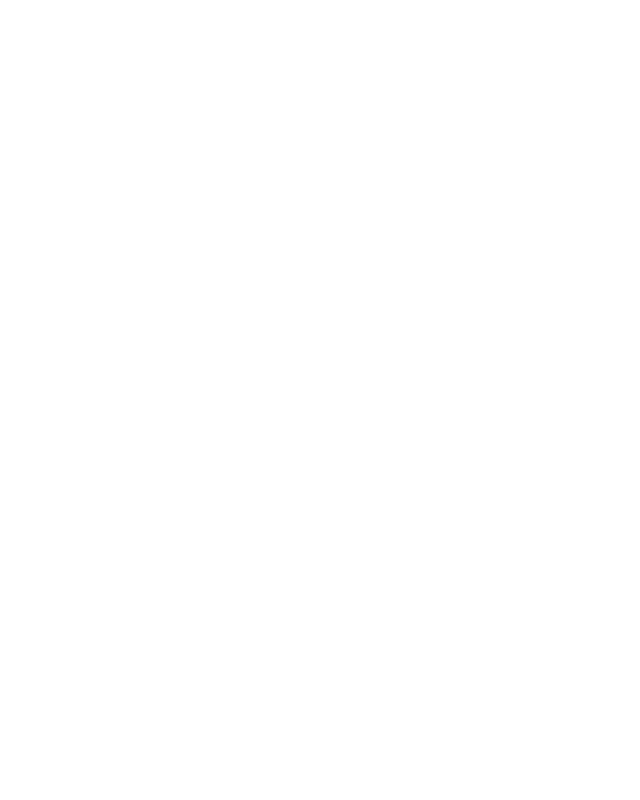
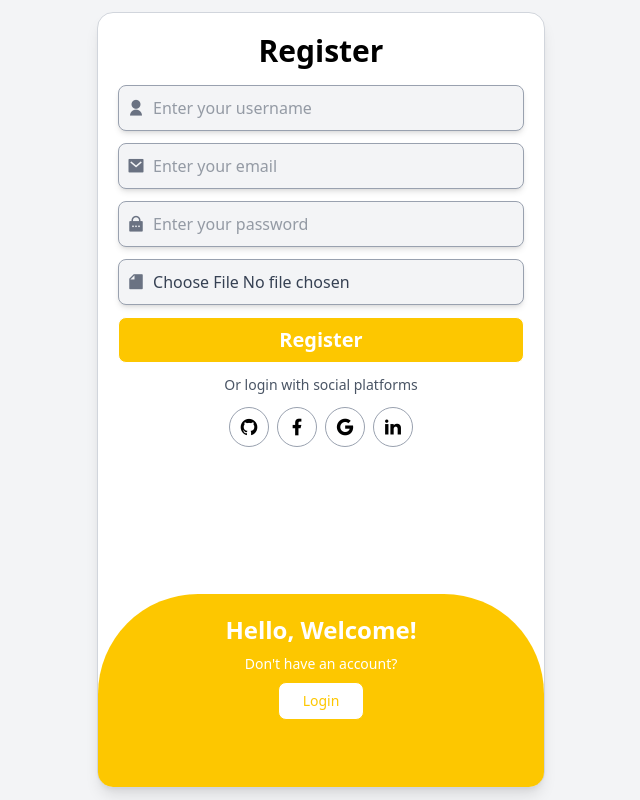
Before and after one commit to Ravinder125/employee-management-system, a React (Vite) app in the folder frontend/: page /auth in a window 1280 px wide. Before the commit this address had no page. Shown: the whole page, without its empty margins (319-959 px from the left). Built offline with nearby package versions, Linux system fonts and the light colour scheme.

Commit message:
add employee dashboard, context for employee data, and protect routes; update links and improve user registration handling

```diff
--- a/frontend/src/components/Input.jsx
+++ b/frontend/src/components/Input.jsx
@@ -5,7 +5,7 @@
 
     return (
         <div className="w-full">
-            <div className={`border flex items-center gap-2 border-gray-400 p-3 bg-gray-100 rounded-lg shadow-md transition-all
+            <div className={`border flex items-center gap-2 border-gray-400 p-2 bg-gray-100 rounded-lg shadow-md transition-all
                 ${isFocus ? 'ring-2 ring-yellow-400' : ''}`}>
                 {icon && (
                     <i className={`ri-${icon}-fill text-gray-500 text-lg`}></i>
--- /dev/null
+++ b/frontend/src/components/Loading.jsx
@@ -0,0 +1,30 @@
+import React from 'react'
+
+const Loading = () => {
+    return (
+        <div className="flex items-center justify-center h-screen">
+            <svg
+                className="animate-spin h-10 w-10 text-gray-900"
+                xmlns="http://www.w3.org/2000/svg"
+                fill="none"
+                viewBox="0 0 24 24"
+            >
+                <circle
+                    className="opacity-25"
+                    cx="12"
+                    cy="12"
+                    r="10"
+                    stroke="currentColor"
+                    strokeWidth="4"
+                ></circle>
+                <path
+                    className="opacity-75"
+                    fill="currentColor"
+                    d="M4 12a8 8 0 018-8v2a6 6 0 100 12v2a8 8 0 01-8-8z"
+                ></path>
+            </svg>
+        </div>
+    )
+}
+
+export default Loading
--- /dev/null
+++ b/frontend/src/context/EmployeeContext.jsx
@@ -0,0 +1,17 @@
+import React, { createContext, useState } from 'react'
+
+
+export const EmployeeDataContext = createContext()
+
+const EmployeeContext = ({ children }) => {
+    const [employeeData, setEmployeeData] = useState({})
+    return (
+        <div>
+            <EmployeeDataContext.Provider value={{ employeeData, setEmployeeData }}>
+                {children}
+            </EmployeeDataContext.Provider>
+        </div>
+    )
+}
+
+export default EmployeeContext
--- a/frontend/src/main.jsx
+++ b/frontend/src/main.jsx
@@ -3,11 +3,14 @@
 import './index.css'
 import App from './App.jsx'
 import { BrowserRouter } from 'react-router-dom'
+import EmployeeContext from './context/EmployeeContext.jsx'
 
 createRoot(document.getElementById('root')).render(
   <StrictMode>
-    <BrowserRouter>
-      <App />
-    </BrowserRouter>
+    <EmployeeContext>
+      <BrowserRouter>
+        <App />
+      </BrowserRouter>
+    </EmployeeContext>
   </StrictMode>,
 )
--- a/frontend/src/pages/EmployeeAuth.jsx
+++ b/frontend/src/pages/EmployeeAuth.jsx
@@ -1,113 +1,117 @@
-import React, { useState } from 'react';
-import { Link } from 'react-router-dom';
+import React, { useState, useContext, useEffect } from 'react';
+import { Link, useNavigate } from 'react-router-dom';
 import Input from '../components/Input';
 import { registerEmployee, loginEmployee } from './services/employee.service';
+import { EmployeeDataContext } from '../context/EmployeeContext';
+import Loading from '../components/Loading';
 
-const EmployeeRegister = () => {
-    const [isRegister, setIsRegister] = useState(false);
-    const [username, setUsername] = useState('');
-    const [password, setPassword] = useState('');
-    const [email, setEmail] = useState('');
-    const [avatar, setAvatar] = useState('')
-    const [passError, setPassError] = useState('');
-    const [emailError, setEmailError] = useState('');
-    const [data, setData] = useState(null);
+const EmployeeAuth = () => {
+    const [isRegister, setIsRegister] = useState(true);
+    const [errors, setErrors] = useState({});
+    const [formData, setFormData] = useState({
+        username: '',
+        email: '',
+        password: '',
+        avatar: null
+    });
+    const [isLoading, setIsLoading] = useState(false);
+    const { employeeData, setEmployeeData } = useContext(EmployeeDataContext);
+    const navigate = useNavigate()
 
     const cleanAndToggle = () => {
         setIsRegister(prev => !prev);
-        setUsername('');
-        setPassword('');
-        setEmail('');
-        setPassError('');
-        setEmailError('');
+        setFormData({
+            username: '',
+            email: '',
+            password: '',
+            avatar: null
+        });
+        setErrors({});
+    };
+
+    const validate = (name, value) => {
+        switch (name) {
+            case 'email':
+                if (!/^[^\s@]+@[^\s@]+\.[^\s@]+$/.test(value)) {
+                    return 'Invalid email format';
+                }
+                break;
+            case 'password':
+                if (value.length < 8) {
+                    return 'Password must be at least 8 characters long';
+                }
+                break;
+            default:
+                return '';
+        }
     };
 
     const handleInputChange = (e) => {
-        const { value, name } = e.target;
-
-        if (!value?.trim()) {
-            if (name === 'password') {
-                setPassError('');
-                setPassword('');
+        const { name, value, files } = e.target;
+        if (name === 'avatar') {
+            setFormData(prev => ({ ...prev, [name]: files[0] }));
+        } else {
+            setFormData(prev => ({ ...prev, [name]: value }));
+            if (!value) {
+                return setErrors(prev => ({ ...prev, [name]: '' }));
             }
-            if (name === 'email') {
-                setEmailError('');
-                setEmail('');
-            }
-            return;
-        }
-
-        switch (name) {
-            case 'username':
-                setUsername(value);
-                break;
-            case 'avatar':
-                setAvatar(value);
-                break;
-
-            case 'password':
-                setPassword(value);
-                if (value.length < 8) {
-                    setPassError('Password must be at least 8 characters long');
-                } else {
-                    setPassError('');
-                }
-                break;
-
-            case 'email':
-                setEmail(value);
-                if (!/^[^\s@]+@[^\s@]+\.[^\s@]+$/.test(value)) {
-                    setEmailError('Invalid email');
-                } else {
-                    setEmailError('');
-                }
-                break;
-
-            default:
-                break;
+            setErrors(prev => ({ ...prev, [name]: validate(name, value) }));
         }
     };
 
     const handleSubmit = async (e) => {
         e.preventDefault();
-
-        if (!email || !password || (!isRegister && !username)) {
-            alert('Please fill all fields correctly.');
-            return;
+        setIsLoading(true);
+        try {
+            if (isRegister) {
+                const registerformData = {
+                    email: formData.email,
+                    password: formData.password,
+                    avatar: formData.avatar,
+                    username: formData.username
+                };
+                const response = await registerEmployee(registerformData);
+                if (response.status === 201) {
+                    setEmployeeData(response.data.data);
+                    console.log(response.data.data); // log the fresh data
+                    setIsRegister(prev => !prev)
                 }
-
-        if (emailError || passError) {
-            alert('Please fix errors before submitting.');
-            return;
+                cleanAndToggle()
+            } else {
+                const loginData = {
+                    email: formData.email,
+                    password: formData.password,
+                };
+                const response = await loginEmployee(loginData);
+                if (response.status === 200) {
+                    setEmployeeData(response.data.data);
+                    console.log(response.data.data); // log the fresh data
+                    navigate('/dashboard')
                 }
-
-        if (isRegister) {
-            setData({ email, password, avatar });
-            loginEmployee({ email, password });
-
-            try {
-                const respone = await registerEmployee(data)
-                console.log(respone)
+            }
         } catch (error) {
-                console.error('Error:', error)
-            }
-        } else {
-            setData({ username, email, password });
-            registerEmployee({ username, email, password });
+            console.error('Error:', error);
+        } finally {
+            setIsLoading(false);
         }
     };
 
+    useEffect(() => {
+        console.log('Employee Data Updated:', employeeData);
+    }, [employeeData]);
+
     return (
         <div className="min-h-screen h-screen flex justify-center items-center p-3 bg-gray-100">
+            {isLoading ? (
+                <div><Loading /></div>
+            ) : (
                 <div className={`relative flex flex-col items-center overflow-hidden h-full border border-gray-300 rounded-2xl p-5 w-full max-w-md bg-white shadow-lg
                 ${isRegister ? 'justify-normal' : 'justify-center'}`}>
-
-                {/* Yellow Sliding Box */}
                     <div className={`absolute left-0 w-full h-full p-5 rounded-[100px] text-white bg-yellow-400 flex flex-col transition-all duration-500 ease-in-out
-                    ${isRegister ? '-top-[75%] justify-end' : '-bottom-[75%] justify-start'}`}>
+                            ${!isRegister ? '-top-[75%] justify-end' : '-bottom-[75%] justify-start'}`}>
                         <div className="flex flex-col gap-2 justify-center items-center">
                             <h2 className="font-extrabold text-2xl">Hello, Welcome!</h2>
-                        <p className="text-sm">{isRegister ? 'Already have an account?' : "Don't have an account?"}</p>
+                            <p className="text-sm">{!isRegister ? 'Already have an account?' : "Don't have an account?"}</p>
                             <Link
                                 onClick={cleanAndToggle}
                                 className="border px-6 py-2 text-sm rounded-lg bg-white text-yellow-400 hover:bg-yellow-500 hover:text-white transition-all"
@@ -119,15 +123,14 @@
 
                     {/* Main Form */}
                     <div className="w-full text-center">
-                    <form onSubmit={handleSubmit} className={`flex flex-col gap-4
-                        ${!isRegister ? 'mb-50' : 'mt-50'}`}>
-                        <h3 className="font-extrabold text-3xl mb-2">{isRegister ? 'Login' : 'Register'}</h3>
+                        <form onSubmit={handleSubmit} className={`flex flex-col gap-3 ${isRegister ? 'mb-45' : 'mt-43'}`}>
+                            <h3 className="font-extrabold text-3xl mb-1">{!isRegister ? 'Login' : 'Register'}</h3>
 
-                        {!isRegister && (
+                            {isRegister && (
                                 <Input
                                     type="text"
                                     name="username"
-                                value={username}
+                                    value={formData.username}
                                     placeholder="Enter your username"
                                     onChange={handleInputChange}
                                     icon="user"
@@ -136,31 +139,32 @@
                             <Input
                                 type="email"
                                 name="email"
-                            value={email}
+                                value={formData.email}
                                 placeholder="Enter your email"
                                 onChange={handleInputChange}
-                            error={emailError}
+                                error={errors.email}
                                 icon="mail"
                             />
                             <Input
                                 type="password"
                                 name="password"
-                            value={password}
+                                value={formData.password}
                                 placeholder="Enter your password"
                                 onChange={handleInputChange}
-                            error={passError}
+                                error={errors.password}
                                 icon="lock-password"
                             />
+                            {isRegister && (
                                 <Input
                                     type="file"
                                     name="avatar"
-                            value={avatar}
                                     onChange={handleInputChange}
                                     icon="file"
                                 />
+                            )}
 
                             <button className="border p-2 font-bold text-xl rounded-lg bg-yellow-400 text-white">
-                            {isRegister ? 'Login' : 'Register'}
+                                {!isRegister ? 'Login' : 'Register'}
                             </button>
 
                             <p className="text-sm text-gray-600">Or login with social platforms</p>
@@ -173,6 +177,7 @@
                         </form>
                     </div>
                 </div>
+            )}
         </div>
     );
 };
@@ -184,4 +189,4 @@
     </h4>
 );
 
-export default EmployeeRegister;
+export default EmployeeAuth;
--- /dev/null
+++ b/frontend/src/pages/EmployeeDashboard.jsx
@@ -0,0 +1,9 @@
+import React from 'react'
+
+const EmployeeDashboard = () => {
+    return (
+        <div>EmployeeDashboard</div>
+    )
+}
+
+export default EmployeeDashboard
--- /dev/null
+++ b/frontend/src/pages/EmployeeProtectWrapper.jsx
@@ -0,0 +1,32 @@
+import React, { useContext, useEffect } from 'react'
+import { EmployeeDataContext } from '../context/EmployeeContext'
+import { useNavigate } from 'react-router-dom'
+import axios from 'axios'
+
+const EmployeeProtectWrapper = ({ children }) => {
+    const { employeeData, setEmployeeData } = useContext(EmployeeDataContext)
+    const navigate = useNavigate()
+    const Url = 'http://localhost:4000/api/v1/users'
+
+    useEffect(() => {
+        const AuthEmployee = async () => {
+            try {
+                const response = await axios.get(`${Url}/profile`, { withCredentials: true })
+                setEmployeeData(response.data.data)
+                console.log(response.data)
+            } catch (error) {
+                console.error('Error:', error)
+                navigate('/auth')
+            }
+        }
+        AuthEmployee()
+    }, [navigate]);
+
+    return (
+        <>
+            {children}
+        </>
+    )
+}
+
+export default EmployeeProtectWrapper
--- a/frontend/src/pages/Start.jsx
+++ b/frontend/src/pages/Start.jsx
@@ -5,7 +5,7 @@
 const Start = () => {
     return (
         <div>
-            <Link className='text-3xl justify-center items-center flex w-full min-h-screen underline text-black' to='/register'>
+            <Link className='text-3xl justify-center items-center flex w-full min-h-screen underline text-black' to='/auth'>
                 Register
             </Link>
         </div>
--- a/frontend/src/pages/services/employee.service.js
+++ b/frontend/src/pages/services/employee.service.js
@@ -5,16 +5,16 @@
 
 const registerEmployee = async (data) => {
     const response = await axios.post(`${Url}/register`, data, {
-        withCredentials: true,
+        // withCredentials: true,
         headers: {
-            "Content-Type": "multipart/form-data"
+            "Content-Type": 'multipart/form-data'
         }
     })
     return response
 }
 const loginEmployee = async (data) => {
     const response = await axios.post(`${Url}/login`, data, {
-        withCredentials: true
+        withCredentials: true,
     })
     return response
 }
--- a/frontend/src/routes/AppRoutes.jsx
+++ b/frontend/src/routes/AppRoutes.jsx
@@ -1,18 +1,24 @@
 import React from 'react'
 import { Route, Routes } from 'react-router-dom'
 import Start from '../pages/Start'
-import EmployeeRegister from '../pages/EmployeeAuth'
+import EmployeeAuth from '../pages/EmployeeAuth.jsx'
+import EmployeeDashboard from '../pages/EmployeeDashboard'
+import EmployeeProtectWrapper from '../pages/EmployeeProtectWrapper.jsx'
 
 const AppRoutes = () => {
     return (
         <div>
             <Routes>
                 <Route path='/' element={<Start />} />
-                <Route path='/register' element={<EmployeeRegister />} />
+                <Route path='/auth' element={<EmployeeAuth />} />
                 <Route path='/login' />
-                <Route path='/home' />
-                <Route path='/dashboard' />
-                <Route path='/profile' />
+                {/* <Route path='/home' /> */}
+                <Route path='/dashboard' element={
+                    <EmployeeProtectWrapper>
+                        <EmployeeDashboard />
+                    </EmployeeProtectWrapper>
+                } />
+                < Route path='/profile' />
                 <Route path='/logout' />
 
                 <Route path='/admin-register' />
```
Also changed, not shown: 2 other files (tests, documents, lock files or other folders). Lines whose indentation alone changed are shown as unchanged.
